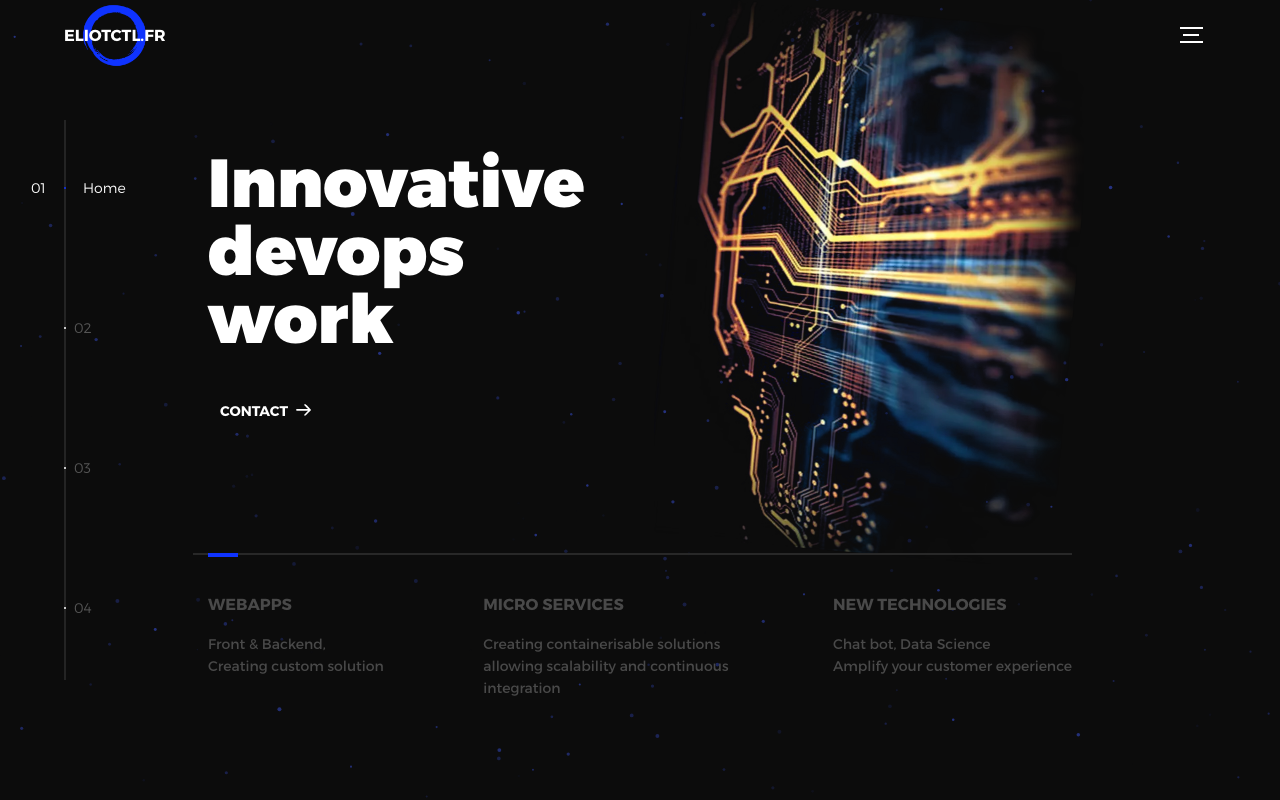
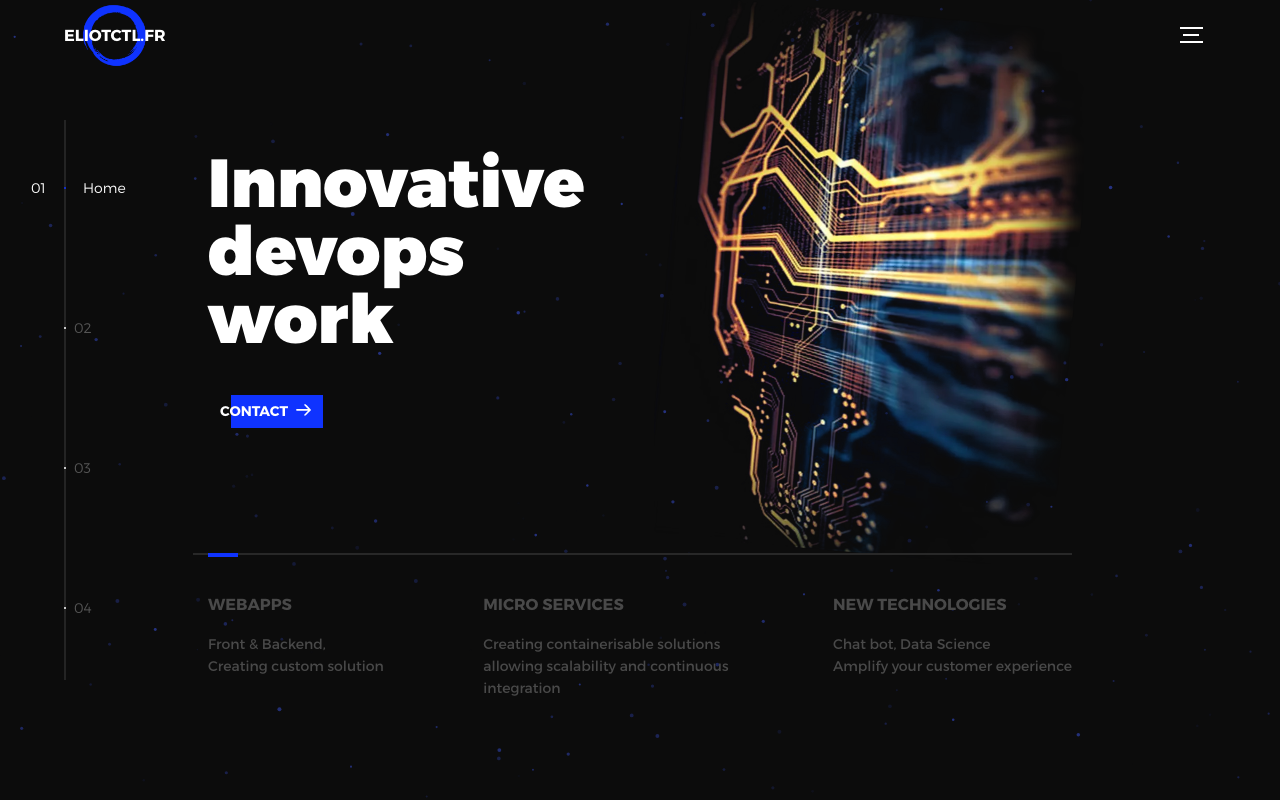
Before and after one commit to SCcagg5/eliotctl.fr, a PHP site: page / in a window 1280 px wide. Run offline with PHP 8.4, Linux system fonts and the light colour scheme.

Commit message:
Update index.php

```diff
--- a/Eliotctl/landing/frontend/index.php
+++ b/Eliotctl/landing/frontend/index.php
@@ -73,6 +73,7 @@
                         <path d="M870,1167c-34-17-55-57-46-90c3-15,81-100,194-211l187-185l-565-1c-431,0-571-3-590-13c-55-28-64-94-18-137c21-20,33-20,597-20h575l-192-193C800,103,794,94,849,39c20-20,39-29,61-29c28,0,63,30,298,262c147,144,272,271,279,282c30,51,23,60-219,304C947,1180,926,1196,870,1167z"></path>
                       </g>
                     </svg>
+                    <div class="btn-background"></div>
                   </button>
                   <img src="assets/img/test1.webp" alt="Welcome" />
                 </div>
```
